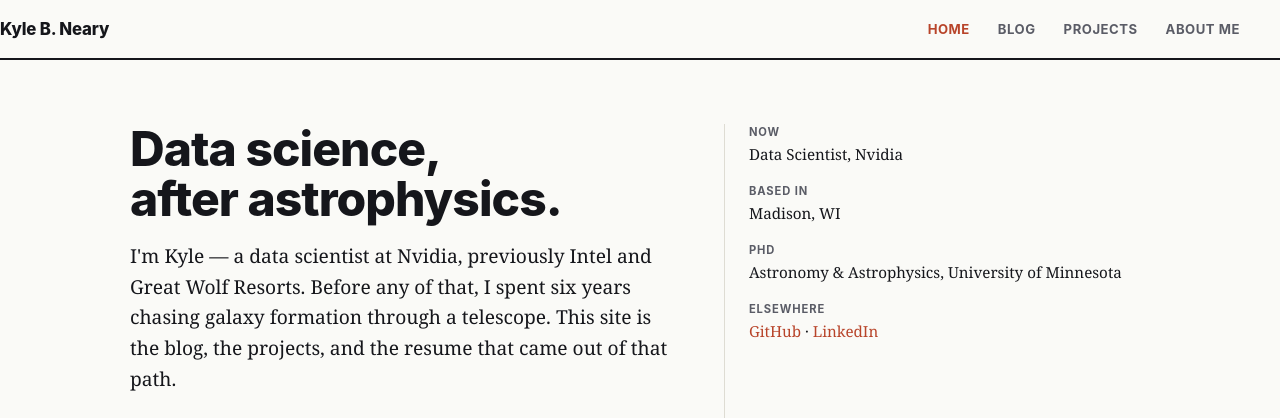
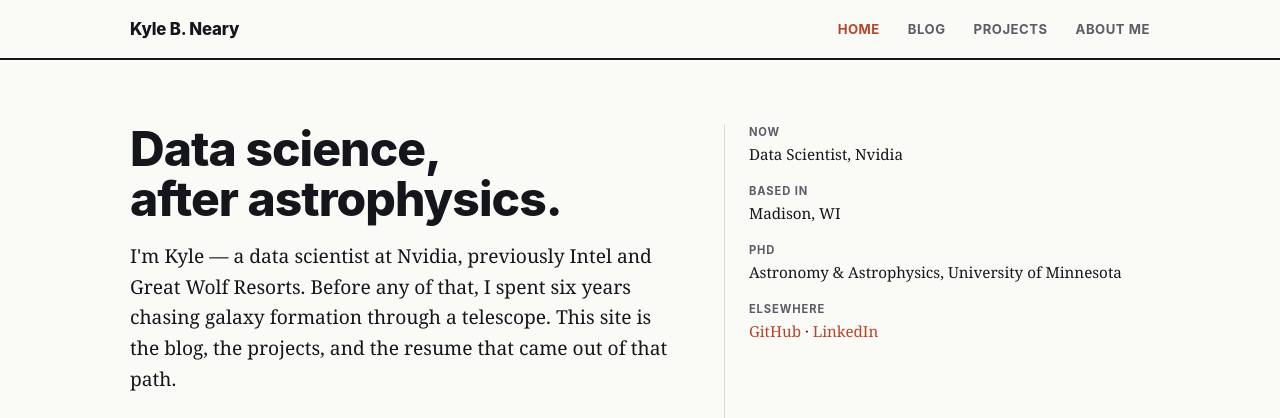
Before and after one commit to kylebneary/kylebneary-com, a Flask app: page / in a window 1280 px wide. Shown: the top 418 px of the page. Run offline with Flask 3, Linux system fonts and the light colour scheme.

Commit message:
Align header content to the same max-width as page content
The brand/nav row was full-bleed against the viewport edge while <main>
was inset to a 1100px centered column, so on wide screens the header sat
noticeably further left than the body content below it. Wraps the header
contents in .header-inner with the same max-width + centering as main.

Co-Authored-By: Claude Sonnet 5 <noreply@anthropic.com>

```diff
--- a/static/css/styles.css
+++ b/static/css/styles.css
@@ -66,11 +66,17 @@ header {
     width: 100%;
 }
 
+.header-inner {
+    max-width: 1100px;
+    margin: 0 auto;
+    padding: 0 clamp(16px, 4vw, 40px);
+}
+
 .header-bar {
     display: flex;
     align-items: center;
     justify-content: space-between;
-    padding: 16px clamp(16px, 4vw, 40px);
+    padding: 16px 0;
 }
 
 .brand {
@@ -106,7 +112,6 @@ header {
     list-style: none;
     display: flex;
     flex-direction: column;
-    padding: 0 clamp(16px, 4vw, 40px) 0;
     max-height: 0;
     overflow: hidden;
     border-top: 1px solid var(--rule);
@@ -132,17 +137,16 @@ header {
 .nav li a:hover { color: var(--ink); }
 
 @media (min-width: 720px) {
+    .header-inner { display: flex; align-items: center; }
     .nav {
         flex-direction: row;
         max-height: none;
         overflow: visible;
         border-top: none;
         gap: 28px;
-        padding: 0 clamp(16px, 4vw, 40px) 0;
         margin-left: auto;
     }
-    .header-bar { padding: 16px clamp(16px, 4vw, 40px) 16px 0; }
-    header { display: flex; align-items: center; }
+    .header-bar { padding: 16px 0; }
     .nav-toggle-label { display: none; }
     .nav li a { padding: 0; }
 }
--- a/templates/base.html
+++ b/templates/base.html
@@ -27,6 +27,7 @@
 </head>
 <body>
     <header>
+        <div class="header-inner">
             <div class="header-bar">
                 <a class="brand" href="/">Kyle B. Neary</a>
                 <input type="checkbox" id="nav-toggle" class="nav-toggle-checkbox">
@@ -41,6 +42,7 @@
                 <li><a href="{{ url_for('projects_bp.index') }}" class="{% if request.path.startswith('/projects') %}active{% endif %}">Projects</a></li>
                 <li><a href="{{ url_for('about_bp.index') }}" class="{% if request.path.startswith('/about-me') %}active{% endif %}">About Me</a></li>
             </ul>
+        </div>
     </header>
 
     <main>
```
Lines whose indentation alone changed are shown as unchanged.
